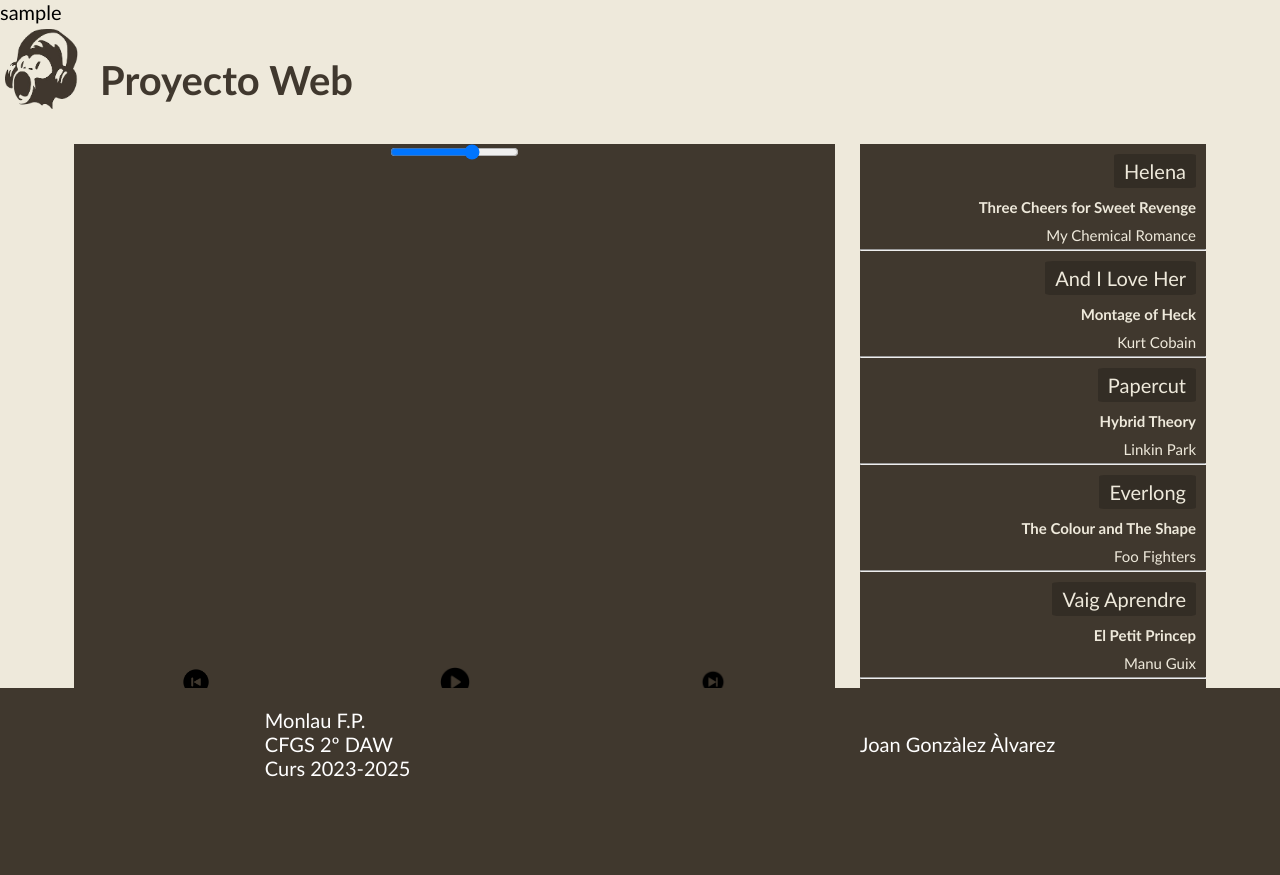
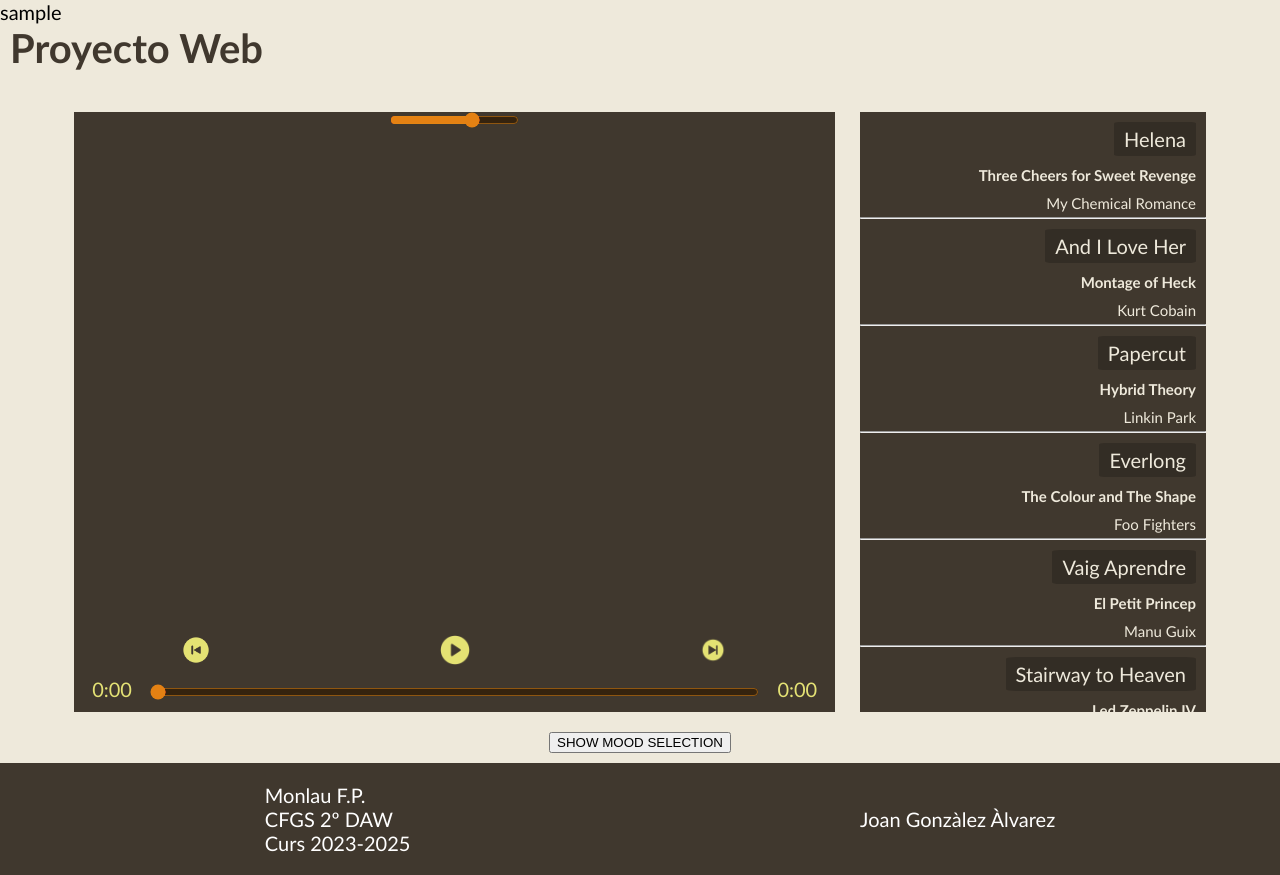
Before and after one commit to joangnz/ProyectoWeb, a PHP site: page /sites/main.php in a window 1280 px wide. Before the commit the page ends 777 px from the top, so only its background shows below. Run offline with PHP 8.4, Linux system fonts and the light colour scheme; the visitor is signed in with stand-in values (Sample User, id 1); some libraries are stand-ins or nearby versions.

Commit message:
Implementation of Howlify, fixes for functionality, creation of a mood system song selector, changes in CSS

```diff
--- a/css/main.css
+++ b/css/main.css
@@ -1,6 +1,5 @@
-#main {
+#main-body #main {
     background-color: var(--bg);
-    height: 60vh;
     flex: 2;
     margin: 0 5%;
 }
@@ -60,25 +59,25 @@
     }
 
     #back {
-        background-image: url('../img/back.png');
+        background-image: url('../media/img/back.png');
         background-size: cover;
         filter: var(--contrast-filter);
     }
 
     #play {
-        background-image: url('../img/play.png');
+        background-image: url('../media/img/play.png');
         background-size: cover;
         filter: var(--contrast-filter);
     }
 
     #pause {
-        background-image: url('../img/pause.png');
+        background-image: url('../media/img/pause.png');
         background-size: cover;
         filter: var(--contrast-filter);
     }
 
     #next {
-        background-image: url('../img/next.png');
+        background-image: url('../media/img/next.png');
         background-size: cover;
         filter: var(--contrast-filter);
     }
@@ -190,3 +189,42 @@
         transform: scale(1.5);
     }
 }
+
+#mood {
+    margin: 10px auto;
+
+    #mood-form {
+        margin-top: 10px;
+
+        div {
+            width: 100%;
+            display: flex;
+            justify-content: center;
+        }
+
+        input {
+            display: none;
+        }
+
+        label {
+            text-align: center;
+            width: 100%;
+            margin: 5px;
+            background: linear-gradient(to left, var(--bg) 50%, var(--primary) 50%) right;
+            background-size: 200% 100%;
+        }
+
+        label:hover {
+            background-position: left;
+            transition: all 1s ease;
+        }
+
+        label.active {
+            transition: 1s ease;
+            background-position: left;
+        }
+
+    }
+
+
+}
--- a/css/styles.css
+++ b/css/styles.css
@@ -1,5 +1,4 @@
 #main {
-    height: 60vh;
     flex: 2;
     margin: 0 5%;
 }
--- a/css/util.css
+++ b/css/util.css
@@ -6,6 +6,7 @@
     --secondary: #40382e;
     --secondary-filter: invert(16%) sepia(25%) saturate(535%) hue-rotate(354deg) brightness(93%) contrast(81%);
     --contrast: #e4e275;
+    --contrast-filter: invert(96%) sepia(74%) saturate(663%) hue-rotate(356deg) brightness(94%) contrast(90%);
     --contrast2: #dbd995;
 }
 
--- a/data/songs.json
+++ b/data/songs.json
@@ -4,7 +4,7 @@
         "src": "../media/sound/helena.mp3",
         "author": "My Chemical Romance",
         "album": "Three Cheers for Sweet Revenge",
-        "img": "../media/img/three-cheers-for-sweet-revenge.pnge",
+        "img": "../media/img/three-cheers-for-sweet-revenge.png",
         "lyrics": "",
         "description": ""
     },
@@ -162,8 +162,8 @@
         "description": ""
     },
     {
-        "title": "I Really Want to Stay at Your Home",
-        "src": "../media/sound/i-really-want-to-stay-at-your-home.mp3",
+        "title": "I Really Want to Stay at Your House",
+        "src": "../media/sound/i-really-want-to-stay-at-your-house.mp3",
         "author": "Rosa Walton, Hallie Coggins",
         "album": "Cyberpunk 2077: Radio, Vol.2 (Original Soundtrack)",
         "img": "../media/img/cyberpunk2077-radio-vol2-ost.png",
--- a/scripts/script.js
+++ b/scripts/script.js
@@ -33,23 +33,7 @@
         html5: true,
         onend: () => { nextTrack(); },
         volume: DEFAULTVOLUME,
-        onplay: () => {
-            pauseRadio();
-            setupEqualizer();
-            animateEqualizer();
-        }
     }));
-
-    radios = radiosList.map(radio => new Howl({
-        src: [radio.src],
-        html5: true,
-        volume: DEFAULTVOLUME,
-        onplay: () => {
-            pauseTrack();
-            setupEqualizer();
-            animateEqualizer();
-        }
-    }))
 }
 
 // Function to update the queue UI
@@ -94,16 +78,6 @@
 
 function disableTimeline() {
     timeline.setAttribute("disabled");
-}
-
-function playRadio() {
-
-}
-
-function pauseRadio() {
-    let radio = radiosList[currentRadio];
-
-    radio.kill();
 }
 
 function updateTimeline(sound) {
@@ -239,3 +213,64 @@
 back.onclick = backTrack;
 timeline.oninput = jumpTrack;
 volume.oninput = changeVolume;
+
+
+/* Mood Form */
+let moodForm = document.getElementById("mood-form");
+let showMoods = document.getElementById("toggle-mood-form");
+let moodsLabels = document.querySelectorAll("#mood-form label");
+let inputs = document.querySelectorAll("#mood-form input");
+
+showMoods.addEventListener("click", toggleMoodForm, false);
+
+inputs.forEach(input => {
+    input.addEventListener("click", (e) => {
+        changeMood(e.target.id);
+        changeLabelBackground(e.target);
+    }, false)
+})
+
+function toggleMoodForm() {
+    if (moodForm.classList.contains("hide")) {
+        moodForm.classList.remove("hide");
+        showMoods.innerText = "HIDE MOOD SELECTION"
+    } else {
+        moodForm.classList.add("hide");
+        showMoods.innerText = "SHOW MOOD SELECTION"
+    }
+}
+
+function changeMood(mood) {
+    /* Change the strings that are used when comparing song.title if youo want */
+    const happyIndex = songsList.findIndex(song => song.title.toLowerCase() === "Roundabout".toLowerCase());
+    const sadIndex = songsList.findIndex(song => song.title.toLowerCase() === "I Really Want to Stay at Your House".toLowerCase());
+    const relaxedIndex = songsList.findIndex(song => song.title.toLowerCase() === "Stairway to Heaven".toLowerCase());
+    const angryIndex = songsList.findIndex(song => song.title.toLowerCase() === "Army of the Night".toLowerCase());
+    const inspiredIndex = songsList.findIndex(song => song.title.toLowerCase() === "Can't Stop".toLowerCase());
+
+    let songsMoods = {
+        "happy": happyIndex,
+        "sad": sadIndex,
+        "relaxed": relaxedIndex,
+        "angry": angryIndex,
+        "inspired": inspiredIndex
+    }
+
+
+    if (songsMoods[mood] !== currentTrack) {
+        currentTrack = songsMoods[mood];
+        playTrack();
+    }
+}
+
+function changeLabelBackground(inputElement) {
+    // Reset background for all labels
+    moodsLabels.forEach(label => {
+        label.classList.remove("active");
+    });
+
+    const correspondingLabel = document.querySelector(`label[for="${inputElement.id}"]`);
+    if (correspondingLabel) {
+        correspondingLabel.classList.add("active");
+    }
+}
--- a/sites/main.php
+++ b/sites/main.php
@@ -52,7 +52,7 @@
 
 </head>
 
-<body>
+<body id="main-body">
     <header id="header" class="flex"></header>
     <main id="main">
         <div id="container" class="flex">
@@ -77,6 +77,17 @@
                 <ul id="queue" class="flex col"></ul>
             </section>
         </div>
+
+        <section id="mood" class="flex col">
+            <button id="toggle-mood-form">SHOW MOOD SELECTION</button>
+            <form id="mood-form" class="hide flex col">
+                <input type="radio" name="mood" id="happy"><label for="happy">Happy</label>
+                <input type="radio" name="mood" id="sad"><label for="sad">Sad</label>
+                <input type="radio" name="mood" id="relaxed"><label for="relaxed">Relaxed</label>
+                <input type="radio" name="mood" id="angry"><label for="angry">Angry</label>
+                <input type="radio" name="mood" id="inspired"><label for="inspired">Inspired</label>
+            </form>
+        </section>
     </main>
     <footer id="footer">
     </footer>
--- a/sites/templates/header.html
+++ b/sites/templates/header.html
@@ -1,6 +1,5 @@
 <!DOCTYPE html>
 
 <div class="flex">
-    <img src="../img/logo.png" height="100px">
     <h1>Proyecto Web</h1>
 </div>
```
